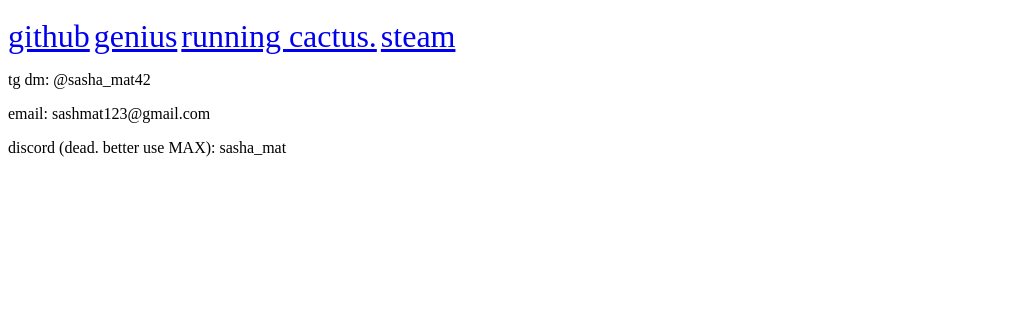
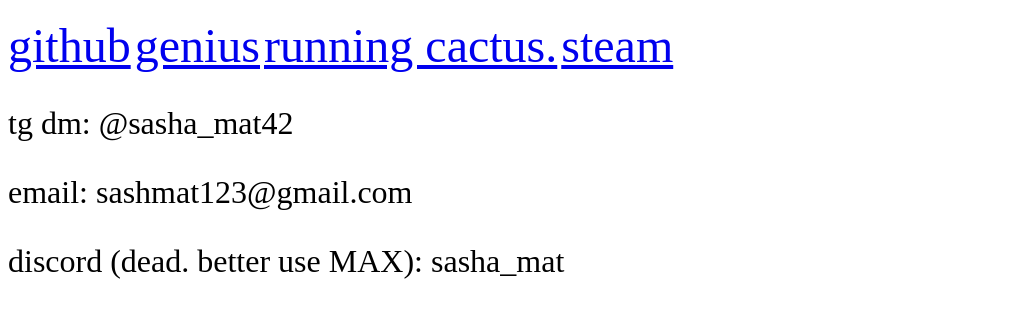
Before and after one commit to sasha-mat/sasha-mat.github.io, a plain HTML site: page index.html in a window 1280 px wide. Shown: the part 734-1046 px from the top of the page, without its empty margins (0-1028 px from the left). Before the commit the page ends 907 px from the top, so only its background shows below. Drawn offline with Linux system fonts and the light colour scheme.

Commit message:
Increase font size for links and contact details
Updated font sizes for links and contact information.

```diff
--- a/index.html
+++ b/index.html
@@ -7,13 +7,13 @@
     <body>
         <img src="https://sun9-32.userapi.com/impg/3k3-9mQwheGN7ds33Tx1PsTHjvC1Rinh8TpdQA/Xe4YiTWN-Bk.jpg?size=1080x579&quality=96&sign=f8c8e52d765d10b39317bf5cf062213c&type=album.png" width="965">
         <p></p>
-        <a style="font-size: 2em;" href="https://github.com/sasha-mat">github</a>
-        <a style="font-size: 2em;" href="https://genius.com/sasha_mat">genius</a>
-        <a style="font-size: 2em;" href="https://running-cactus.itch.io/">running cactus.</a>
-        <a style="font-size: 2em;" href="https://steamcommunity.com/id/sasha_mat">steam</a>
+        <a style="font-size: 3em;" href="https://github.com/sasha-mat">github</a>
+        <a style="font-size: 3em;" href="https://genius.com/sasha_mat">genius</a>
+        <a style="font-size: 3em;" href="https://running-cactus.itch.io/">running cactus.</a>
+        <a style="font-size: 3em;" href="https://steamcommunity.com/id/sasha_mat">steam</a>
 
-        <p>tg dm: @sasha_mat42</p>
-        <p>email: sashmat123@gmail.com</p>
-        <p>discord (dead. better use MAX): sasha_mat</p>
+        <p style="font-size: 2em;" href="https://t.me/sasha_mat42">tg dm: @sasha_mat42</p>
+        <p style="font-size: 2em;">email: sashmat123@gmail.com</p>
+        <p style="font-size: 2em;">discord (dead. better use MAX): sasha_mat</p>
     </body>
 </html>
```
